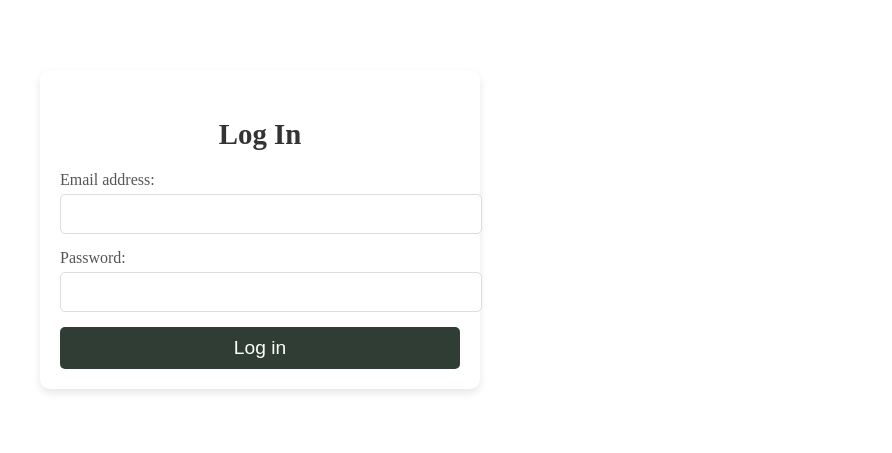
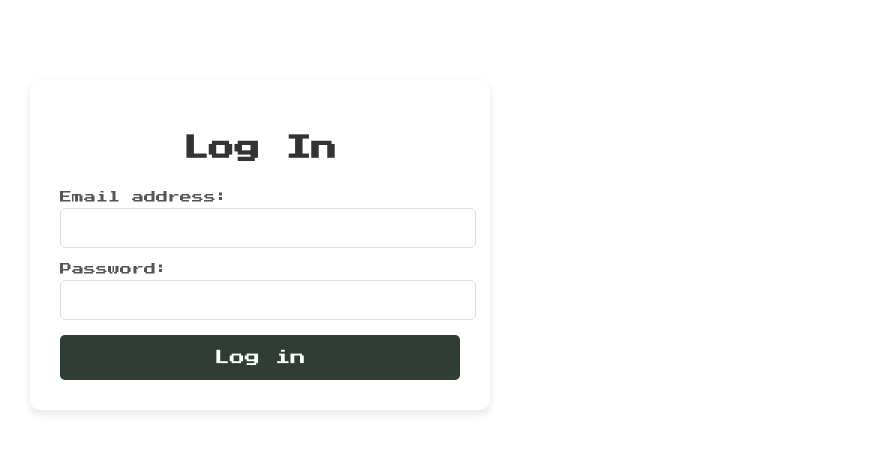
Before and after one commit to pbln/mern-pokedex, a React (Create React App) app: page /login in a window 1280 px wide. Shown: the part 423-876 px from the top of the page, without its empty margins (380-1272 px from the left). Built offline with nearby package versions, Linux system fonts and the light colour scheme.

Commit message:
Update Login.css

```diff
--- a/src/pages/Login.css
+++ b/src/pages/Login.css
@@ -5,20 +5,22 @@
     border-radius: 10px;
     box-shadow: 0 4px 8px rgba(0, 0, 0, 0.1);
     max-width: 400px;
-    margin: 50px auto;
-    padding: 20px;
+    margin: 60px auto;
+    padding: 30px;
     text-align: center;
   }
 
   .login h3 {
-    font-size: 1.8rem;
+    font-family: 'Press Start 2P', cursive;
+    font-size: 1.6rem;
     color: #333;
-    margin-bottom: 20px;
+    margin-bottom: 30px;
   }
 
   .login label {
     display: block;
-    font-size: 1rem;
+    font-family: 'Press Start 2P', cursive;
+    font-size: 0.75rem;
     color: #555;
     margin-bottom: 5px;
     text-align: left;
@@ -26,7 +28,7 @@
 
   .login input {
     width: 100%;
-    padding: 10px;
+    padding: 10px 7px;
     font-size: 1rem;
     border: 1px solid #ddd;
     border-radius: 5px;
@@ -35,8 +37,9 @@
 
   .login button {
     width: 100%;
-    padding: 10px;
-    font-size: 1.2rem;
+    padding: 15px;
+    font-family: 'Press Start 2P', cursive;
+    font-size: 0.95rem;
     color: #fff;
     background-color: #303d34;
     border: none;
```
